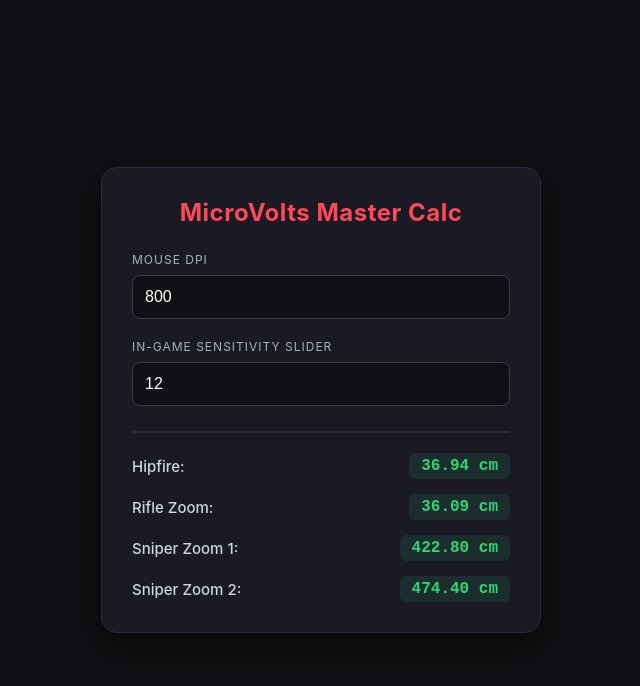
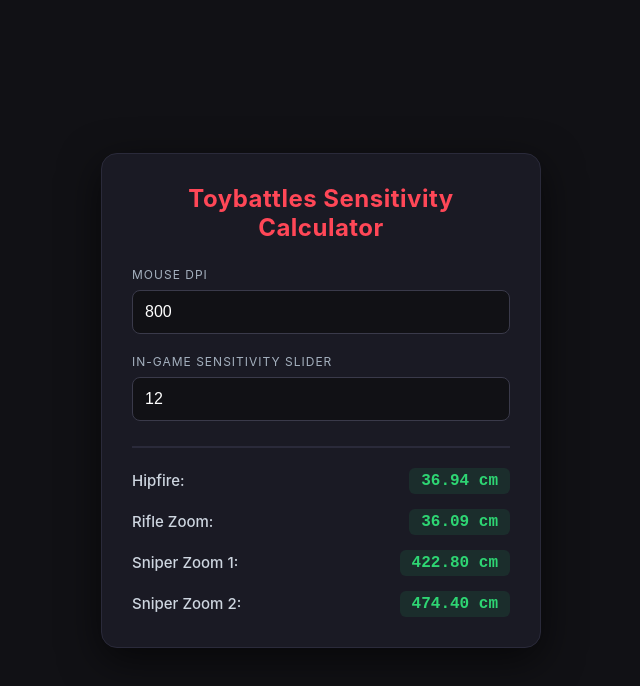
Before and after one commit to Slauj/Toybattles-Sensitivity-Calculator, a plain HTML site: page index.html in a window 1280 px wide. Shown: the whole page, without its empty margins (319-959 px from the left). Drawn offline with Linux system fonts and the light colour scheme.

Commit message:
Rename calculator from MicroVolts to Toybattles

```diff
--- a/index.html
+++ b/index.html
@@ -2,7 +2,7 @@
 <html lang="en">
 <head>
     <meta charset="UTF-8">
-    <title>MicroVolts Precision Sensitivity Calculator</title>
+    <title>Toybattles Sensitivity Calculator</title>
     <style>
         * { box-sizing: border-box; }
         body {
@@ -36,7 +36,7 @@
 <body>
 
 <div class="card">
-    <h2>MicroVolts Master Calc</h2>
+    <h2>Toybattles Sensitivity Calculator</h2>
     <div class="group">
         <label>Mouse DPI</label>
         <input type="number" id="dpi" value="800" step="50" oninput="calculate()">
```
